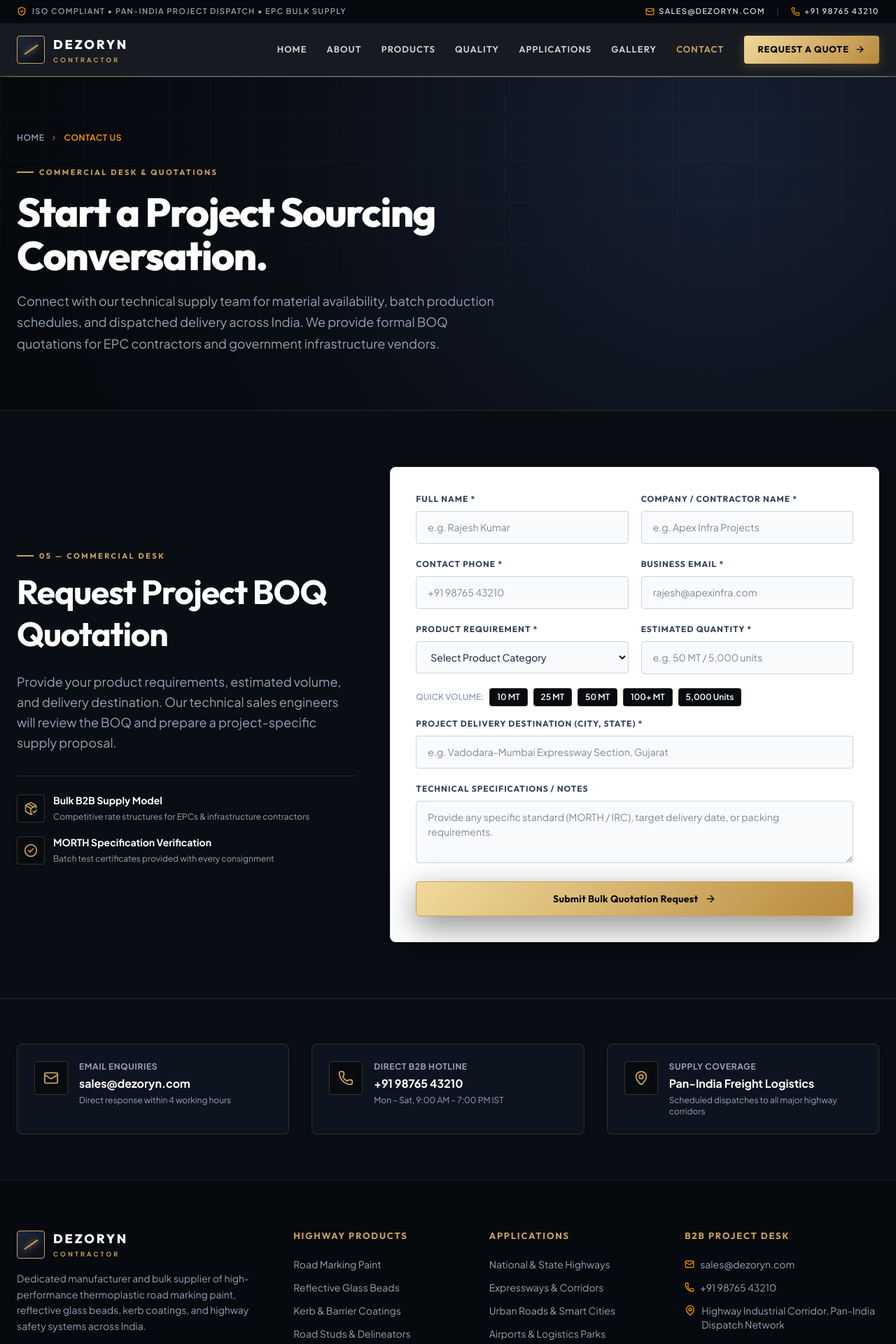
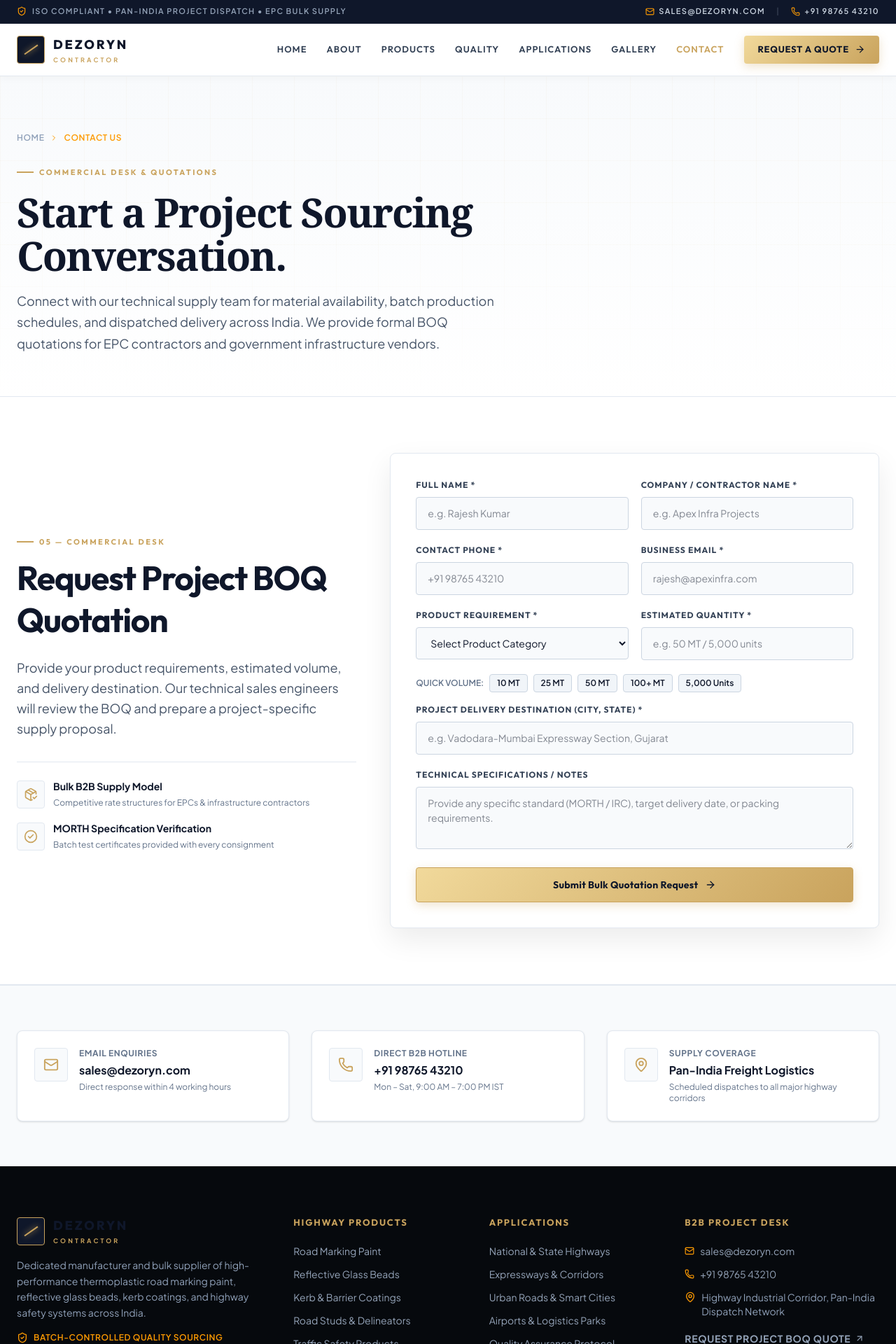
Before and after one commit to Prayansh-bh/Dezoryn-Contractor, a Next.js app: page /contact in a window 1280 px wide. Shown: the top 1920 px of the page at 70% size. Built offline with nearby package versions, Linux system fonts and the light colour scheme.

Commit message:
feat: apply clean executive White theme across the whole website

```diff
--- a/app/(frontend)/contact/page.tsx
+++ b/app/(frontend)/contact/page.tsx
@@ -13,66 +13,66 @@ export default function ContactPage() {
       />
 
       {/* Main Form Section */}
-      <section className="py-20 bg-[#090d14] text-white">
+      <section className="py-20 bg-[#ffffff] text-[#0f172a] border-b border-[#e2e8f0]">
         <EnquiryForm />
       </section>
 
       {/* Contact Details & Logistics Strip */}
-      <section className="py-16 bg-[#090d14] border-t border-[rgba(201,163,93,0.22)] text-white">
+      <section className="py-16 bg-[#f8fafc] border-t border-[#e2e8f0] text-[#0f172a]">
         <div className="container">
           <div className="grid grid-cols-1 md:grid-cols-3 gap-8">
-            <div className="p-6 rounded-lg bg-[#0e141f] border border-[rgba(201,163,93,0.18)] flex items-start gap-4 shadow-lg">
-              <div className="w-12 h-12 rounded bg-[#070a0f] border border-[rgba(201,163,93,0.25)] flex items-center justify-center text-[#c9a35d] shrink-0">
+            <div className="p-6 rounded-lg bg-white border border-[#e2e8f0] flex items-start gap-4 shadow-sm">
+              <div className="w-12 h-12 rounded bg-[#f8fafc] border border-[#e2e8f0] flex items-center justify-center text-[#c9a35d] shrink-0">
                 <Mail size={22} />
               </div>
               <div>
-                <span className="text-xs font-bold uppercase tracking-wider text-[#94a3b8] block mb-1">
+                <span className="text-xs font-bold uppercase tracking-wider text-[#64748b] block mb-1">
                   Email Enquiries
                 </span>
                 <a
                   href="mailto:sales@dezoryn.com"
-                  className="text-base font-bold text-white hover:text-[#f0d796] transition-colors"
+                  className="text-base font-bold text-[#0f172a] hover:text-[#c9a35d] transition-colors"
                 >
                   sales@dezoryn.com
                 </a>
-                <span className="text-xs text-[#94a3b8] block mt-1">
+                <span className="text-xs text-[#64748b] block mt-1">
                   Direct response within 4 working hours
                 </span>
               </div>
             </div>
 
-            <div className="p-6 rounded-lg bg-[#0e141f] border border-[rgba(201,163,93,0.18)] flex items-start gap-4 shadow-lg">
-              <div className="w-12 h-12 rounded bg-[#070a0f] border border-[rgba(201,163,93,0.25)] flex items-center justify-center text-[#c9a35d] shrink-0">
+            <div className="p-6 rounded-lg bg-white border border-[#e2e8f0] flex items-start gap-4 shadow-sm">
+              <div className="w-12 h-12 rounded bg-[#f8fafc] border border-[#e2e8f0] flex items-center justify-center text-[#c9a35d] shrink-0">
                 <Phone size={22} />
               </div>
               <div>
-                <span className="text-xs font-bold uppercase tracking-wider text-[#94a3b8] block mb-1">
+                <span className="text-xs font-bold uppercase tracking-wider text-[#64748b] block mb-1">
                   Direct B2B Hotline
                 </span>
                 <a
                   href="tel:+919876543210"
-                  className="text-base font-bold text-white hover:text-[#f0d796] transition-colors"
+                  className="text-base font-bold text-[#0f172a] hover:text-[#c9a35d] transition-colors"
                 >
                   +91 98765 43210
                 </a>
-                <span className="text-xs text-[#94a3b8] block mt-1">
+                <span className="text-xs text-[#64748b] block mt-1">
                   Mon – Sat, 9:00 AM – 7:00 PM IST
                 </span>
               </div>
             </div>
 
-            <div className="p-6 rounded-lg bg-[#0e141f] border border-[rgba(201,163,93,0.18)] flex items-start gap-4 shadow-lg">
-              <div className="w-12 h-12 rounded bg-[#070a0f] border border-[rgba(201,163,93,0.25)] flex items-center justify-center text-[#c9a35d] shrink-0">
+            <div className="p-6 rounded-lg bg-white border border-[#e2e8f0] flex items-start gap-4 shadow-sm">
+              <div className="w-12 h-12 rounded bg-[#f8fafc] border border-[#e2e8f0] flex items-center justify-center text-[#c9a35d] shrink-0">
                 <MapPin size={22} />
               </div>
               <div>
-                <span className="text-xs font-bold uppercase tracking-wider text-[#94a3b8] block mb-1">
+                <span className="text-xs font-bold uppercase tracking-wider text-[#64748b] block mb-1">
                   Supply Coverage
                 </span>
-                <strong className="text-base font-bold text-white block">
+                <strong className="text-base font-bold text-[#0f172a] block">
                   Pan-India Freight Logistics
                 </strong>
-                <span className="text-xs text-[#94a3b8] block mt-1">
+                <span className="text-xs text-[#64748b] block mt-1">
                   Scheduled dispatches to all major highway corridors
                 </span>
               </div>
--- a/app/globals.css
+++ b/app/globals.css
@@ -5,32 +5,30 @@
   --font-sans: "Plus Jakarta Sans", -apple-system, BlinkMacSystemFont, "Segoe UI", Roboto, sans-serif;
   --font-display: "Outfit", "Plus Jakarta Sans", sans-serif;
 
-  /* Executive Balanced Palette — Crisp Architectural Light + Obsidian Dark + Aztec Champagne Gold */
-  --bg-dark: #06090d;
-  --bg-dark-slate: #090d14;
-  --bg-card-dark: #0e141f;
-  --bg-elevated: #141c2b;
+  /* Executive White / Light Industrial Palette */
+  --bg-main: #ffffff;
+  --bg-surface: #f8fafc;
+  --bg-subtle: #f1f5f9;
+  --bg-card: #ffffff;
+  --bg-elevated: #ffffff;
 
-  --bg-light: #f8fafc;
-  --bg-card-light: #ffffff;
   --border-light: #e2e8f0;
-  --text-main-light: #0f172a;
-  --text-muted-light: #475569;
-
-  --border-subtle: rgba(255, 255, 255, 0.08);
-  --border-amber: rgba(201, 163, 93, 0.25);
-  --border-amber-hover: rgba(201, 163, 93, 0.6);
+  --border-subtle: #cbd5e1;
+  --border-amber: rgba(201, 163, 93, 0.4);
+  --border-amber-hover: rgba(201, 163, 93, 0.9);
 
   --amber-primary: #c9a35d;
   --amber-hover: #b88a3d;
   --amber-light: #f0d796;
-  --amber-glow: rgba(201, 163, 93, 0.25);
-  --amber-gradient: linear-gradient(135deg, #f1d99b 0%, #b88a3d 100%);
+  --amber-dark: #a1782f;
+  --amber-glow: rgba(201, 163, 93, 0.2);
+  --amber-gradient: linear-gradient(135deg, #f1d99b 0%, #c9a35d 100%);
 
-  --text-heading: #ffffff;
-  --text-body: #94a3b8;
-  --text-subtle: #64748b;
-  --text-gold: #f0d796;
+  --text-primary: #0f172a;
+  --text-secondary: #475569;
+  --text-muted: #64748b;
+  --text-heading: #0f172a;
+  --text-body: #475569;
 }
 
 * {
@@ -40,14 +38,14 @@
 html {
   scroll-behavior: smooth;
   font-family: var(--font-sans);
-  background-color: var(--bg-dark);
-  color: var(--text-main-light);
+  background-color: #ffffff;
+  color: var(--text-primary);
 }
 
 body {
   margin: 0;
-  background-color: var(--bg-light);
-  color: var(--text-main-light);
+  background-color: #ffffff;
+  color: var(--text-body);
   font-family: var(--font-sans);
   -webkit-font-smoothing: antialiased;
 }
@@ -227,52 +225,53 @@ h4,
 }
 
 .btn-primary {
-  background: linear-gradient(135deg, #f1d99b 0%, #b88a3d 100%);
-  color: #080a0c;
-  box-shadow: 0 15px 45px rgba(0, 0, 0, 0.45);
+  background: linear-gradient(135deg, #f1d99b 0%, #c9a35d 100%);
+  color: #0f172a;
+  box-shadow: 0 4px 14px rgba(201, 163, 93, 0.3);
   border-color: #c9a35d;
 }
 
 .btn-primary:hover {
-  background: linear-gradient(135deg, #ffe9b1 0%, #c99d51 100%);
+  background: linear-gradient(135deg, #ffe9b1 0%, #d4ae67 100%);
   transform: translateY(-2px);
-  box-shadow: 0 18px 50px rgba(201, 163, 93, 0.35);
+  box-shadow: 0 8px 24px rgba(201, 163, 93, 0.4);
 }
 
 .btn-secondary {
-  background: #0f172a;
-  color: #ffffff;
-  border: 1px solid rgba(255, 255, 255, 0.15);
+  background: #ffffff;
+  color: #0f172a;
+  border: 1.5px solid #cbd5e1;
+  box-shadow: 0 2px 6px rgba(0, 0, 0, 0.04);
 }
 
 .btn-secondary:hover {
-  background: #1e293b;
+  background: #f8fafc;
   border-color: var(--amber-primary);
+  color: #0f172a;
   transform: translateY(-2px);
 }
 
 .btn-ghost {
-  background: rgba(255, 255, 255, 0.05);
-  color: #ffffff;
-  border: 1px solid rgba(201, 163, 93, 0.35);
-  backdrop-filter: blur(8px);
+  background: #f1f5f9;
+  color: #0f172a;
+  border: 1px solid #e2e8f0;
 }
 
 .btn-ghost:hover {
-  background: rgba(255, 255, 255, 0.12);
-  border-color: var(--amber-primary);
-  color: #ffffff;
+  background: #e2e8f0;
+  border-color: #cbd5e1;
+  color: #0f172a;
   transform: translateY(-2px);
 }
 
 .btn-dark {
-  background: #090d14;
+  background: #0f172a;
   color: #ffffff;
-  border: 1px solid var(--border-amber);
+  border: 1px solid #0f172a;
 }
 
 .btn-dark:hover {
-  background: #101726;
+  background: #1e293b;
   border-color: var(--amber-primary);
 }
 
--- a/app/multi-pages.css
+++ b/app/multi-pages.css
@@ -1,16 +1,16 @@
-/* Industrial Corporate Layout & Component Styles */
+/* Industrial Corporate Layout & Component Styles — White Theme */
 
 /* ==========================================================================
    Header & Navigation
    ========================================================================== */
 .topbar {
-  background: #05080c;
+  background: #0f172a;
   color: #94a3b8;
   font-size: 11px;
   font-weight: 600;
   text-transform: uppercase;
   letter-spacing: 0.12em;
-  border-bottom: 1px solid rgba(255, 255, 255, 0.06);
+  border-bottom: 1px solid rgba(255, 255, 255, 0.08);
   padding: 8px 0;
 }
 
@@ -42,9 +42,10 @@
   position: sticky;
   top: 0;
   z-index: 50;
-  background: rgba(9, 13, 20, 0.94);
+  background: rgba(255, 255, 255, 0.96);
   backdrop-filter: blur(16px);
-  border-bottom: 1px solid rgba(245, 158, 11, 0.15);
+  border-bottom: 1px solid #e2e8f0;
+  box-shadow: 0 2px 12px rgba(0, 0, 0, 0.04);
   padding: 16px 0;
   transition: all 0.25s ease;
 }
@@ -65,7 +66,7 @@
 .brand-mark {
   width: 40px;
   height: 40px;
-  background: linear-gradient(135deg, #1e293b, #090d14);
+  background: #0f172a;
   border: 1.5px solid var(--amber-primary);
   display: flex;
   align-items: center;
@@ -91,7 +92,7 @@
   font-size: 18px;
   font-weight: 800;
   letter-spacing: 0.16em;
-  color: #ffffff;
+  color: #0f172a;
 }
 
 .brand-info small {
@@ -115,7 +116,7 @@
   font-weight: 600;
   text-transform: uppercase;
   letter-spacing: 0.08em;
-  color: #cbd5e1;
+  color: #334155;
   position: relative;
   padding: 6px 0;
   transition: color 0.2s;
@@ -133,40 +134,40 @@
   text-transform: uppercase;
   letter-spacing: 0.06em;
   background: var(--amber-gradient);
-  color: #000000;
+  color: #0f172a;
   padding: 10px 20px;
   border-radius: 4px;
   display: inline-flex;
   align-items: center;
   gap: 8px;
-  box-shadow: 0 4px 15px var(--amber-glow);
+  box-shadow: 0 4px 14px rgba(201, 163, 93, 0.3);
   transition: all 0.2s;
 }
 
 .nav-cta:hover {
   transform: translateY(-2px);
-  box-shadow: 0 6px 20px rgba(245, 158, 11, 0.4);
+  box-shadow: 0 6px 20px rgba(201, 163, 93, 0.45);
 }
 
 .menu-btn {
   display: none;
   background: transparent;
-  border: 1px solid rgba(255, 255, 255, 0.15);
-  color: #ffffff;
+  border: 1px solid #cbd5e1;
+  color: #0f172a;
   padding: 8px;
   border-radius: 4px;
   cursor: pointer;
 }
 
 /* ==========================================================================
-   Page Hero & Inner Sections
+   Page Hero & Inner Sections — White Theme
    ========================================================================== */
 .page-hero {
   position: relative;
-  background: radial-gradient(circle at 80% 20%, #162032 0%, #090d14 60%, #05080c 100%);
-  color: #ffffff;
-  padding: 80px 0;
-  border-bottom: 1px solid rgba(245, 158, 11, 0.15);
+  background: linear-gradient(180deg, #f8fafc 0%, #ffffff 100%);
+  color: #0f172a;
+  padding: 80px 0 60px;
+  border-bottom: 1px solid #e2e8f0;
   overflow: hidden;
 }
 
@@ -174,8 +175,8 @@
   position: absolute;
   inset: 0;
   background-image:
-    linear-gradient(rgba(245, 158, 11, 0.03) 1px, transparent 1px),
-    linear-gradient(90deg, rgba(245, 158, 11, 0.03) 1px, transparent 1px);
+    linear-gradient(rgba(201, 163, 93, 0.04) 1px, transparent 1px),
+    linear-gradient(90deg, rgba(201, 163, 93, 0.04) 1px, transparent 1px);
   background-size: 60px 60px;
   mask-image: linear-gradient(180deg, #000 40%, transparent 100%);
 }
@@ -187,12 +188,14 @@
   letter-spacing: -0.03em;
   margin: 18px 0;
   max-width: 900px;
+  color: #0f172a;
+  font-family: Georgia, serif;
 }
 
 .page-hero p {
   font-size: 18px;
   line-height: 1.7;
-  color: #94a3b8;
+  color: #475569;
   max-width: 700px;
 }
 
@@ -486,14 +489,14 @@
 }
 
 /* ==========================================================================
-   Page CTA Pre-Footer Conversion Box
+   Page CTA Pre-Footer Conversion Box — White Theme
    ========================================================================== */
 .page-cta {
-  background: radial-gradient(circle at 10% 50%, #141c2b, #06090d 70%);
-  color: #ffffff;
+  background: #f8fafc;
+  color: #0f172a;
   padding: 70px 0;
-  border-top: 1px solid var(--border-amber);
-  border-bottom: 1px solid var(--border-amber);
+  border-top: 1px solid #e2e8f0;
+  border-bottom: 1px solid #e2e8f0;
 }
 
 .cta-grid {
@@ -506,14 +509,14 @@
 .cta-grid h2 {
   font-family: Georgia, serif;
   font-size: clamp(30px, 3.5vw, 44px);
-  font-weight: 500;
+  font-weight: 700;
   line-height: 1.15;
   margin: 12px 0 16px;
-  color: #ffffff;
+  color: #0f172a;
 }
 
 .cta-grid p {
-  color: #94a3b8;
+  color: #475569;
   font-size: 16px;
   line-height: 1.65;
 }
--- a/frontend/components/enquiry-form.tsx
+++ b/frontend/components/enquiry-form.tsx
@@ -56,34 +56,34 @@ function EnquiryFormInner() {
     <div className="container">
       <div className="grid grid-cols-1 lg:grid-cols-12 gap-12 items-center">
         {/* Left Col: Copy & Assurance */}
-        <div className="lg:col-span-5 text-white">
+        <div className="lg:col-span-5 text-[#0f172a]">
           <div className="section-label mb-3">
             <span /> 05 — COMMERCIAL DESK
           </div>
-          <h2 className="text-3xl md:text-5xl font-bold text-white leading-tight mb-6 font-serif">
+          <h2 className="text-3xl md:text-5xl font-bold text-[#0f172a] leading-tight mb-6 font-serif">
             Request Project BOQ Quotation
           </h2>
-          <p className="text-[#94a3b8] text-base md:text-lg leading-relaxed mb-8">
+          <p className="text-[#475569] text-base md:text-lg leading-relaxed mb-8">
             Provide your product requirements, estimated volume, and delivery destination. Our technical sales engineers will review the BOQ and prepare a project-specific supply proposal.
           </p>
 
-          <div className="space-y-4 border-t border-[rgba(201,163,93,0.2)] pt-6">
+          <div className="space-y-4 border-t border-[#e2e8f0] pt-6">
             <div className="flex items-center gap-3">
-              <div className="w-10 h-10 rounded bg-[#070a0f] border border-[rgba(201,163,93,0.25)] flex items-center justify-center shrink-0">
+              <div className="w-10 h-10 rounded bg-[#f8fafc] border border-[#e2e8f0] flex items-center justify-center shrink-0">
                 <PackageCheck size={20} className="text-[#c9a35d]" />
               </div>
               <div>
-                <strong className="block text-sm text-white">Bulk B2B Supply Model</strong>
-                <span className="text-xs text-[#94a3b8]">Competitive rate structures for EPCs & infrastructure contractors</span>
+                <strong className="block text-sm text-[#0f172a]">Bulk B2B Supply Model</strong>
+                <span className="text-xs text-[#64748b]">Competitive rate structures for EPCs & infrastructure contractors</span>
               </div>
             </div>
             <div className="flex items-center gap-3">
-              <div className="w-10 h-10 rounded bg-[#070a0f] border border-[rgba(201,163,93,0.25)] flex items-center justify-center shrink-0">
+              <div className="w-10 h-10 rounded bg-[#f8fafc] border border-[#e2e8f0] flex items-center justify-center shrink-0">
                 <CheckCircle2 size={20} className="text-[#c9a35d]" />
               </div>
               <div>
-                <strong className="block text-sm text-white">MORTH Specification Verification</strong>
-                <span className="text-xs text-[#94a3b8]">Batch test certificates provided with every consignment</span>
+                <strong className="block text-sm text-[#0f172a]">MORTH Specification Verification</strong>
+                <span className="text-xs text-[#64748b]">Batch test certificates provided with every consignment</span>
               </div>
             </div>
           </div>
@@ -94,11 +94,11 @@ function EnquiryFormInner() {
           <div className="enquiry-form-card">
             {status === "success" ? (
               <div className="text-center py-12">
-                <div className="w-16 h-16 bg-[#070a0f] text-[#c9a35d] border border-[rgba(201,163,93,0.3)] rounded-full flex items-center justify-center mx-auto mb-4">
+                <div className="w-16 h-16 bg-[#f8fafc] text-[#c9a35d] border border-[#e2e8f0] rounded-full flex items-center justify-center mx-auto mb-4">
                   <CheckCircle2 size={36} />
                 </div>
-                <h3 className="text-2xl font-bold text-white mb-2 font-serif">Quotation Request Received</h3>
-                <p className="text-[#94a3b8] max-w-md mx-auto mb-6 text-sm leading-relaxed">
+                <h3 className="text-2xl font-bold text-[#0f172a] mb-2 font-serif">Quotation Request Received</h3>
+                <p className="text-[#475569] max-w-md mx-auto mb-6 text-sm leading-relaxed">
                   Thank you. Our highway technical desk is reviewing your requirements and will reach out with a detailed BOQ quote shortly.
                 </p>
                 <button
@@ -195,13 +195,13 @@ function EnquiryFormInner() {
 
                 {/* Quick Quantity Chips */}
                 <div className="flex items-center gap-2 mb-4 flex-wrap">
-                  <span className="text-xs text-[#94a3b8] font-semibold uppercase">Quick volume:</span>
+                  <span className="text-xs text-[#64748b] font-semibold uppercase">Quick volume:</span>
                   {quickQuantities.map((q) => (
                     <button
                       key={q}
                       type="button"
                       onClick={() => setQuantity(q)}
-                      className="text-xs font-semibold px-2.5 py-1 bg-[#070a0f] hover:bg-[#141c2b] text-white hover:text-[#f0d796] rounded border border-[rgba(201,163,93,0.25)] transition-colors"
+                      className="text-xs font-semibold px-2.5 py-1 bg-[#f1f5f9] hover:bg-[#e2e8f0] text-[#0f172a] hover:text-[#b88a3d] rounded border border-[#cbd5e1] transition-colors"
                     >
                       {q}
                     </button>
```
Also changed, not shown: app/(frontend)/about/page.tsx (+10 -10 lines), app/(frontend)/page.tsx (+23 -23 lines), app/(frontend)/products/[slug]/page.tsx (+7 -7 lines), app/(frontend)/quality/page.tsx (+7 -7 lines), frontend/components/product-card.tsx (+4 -4 lines).
